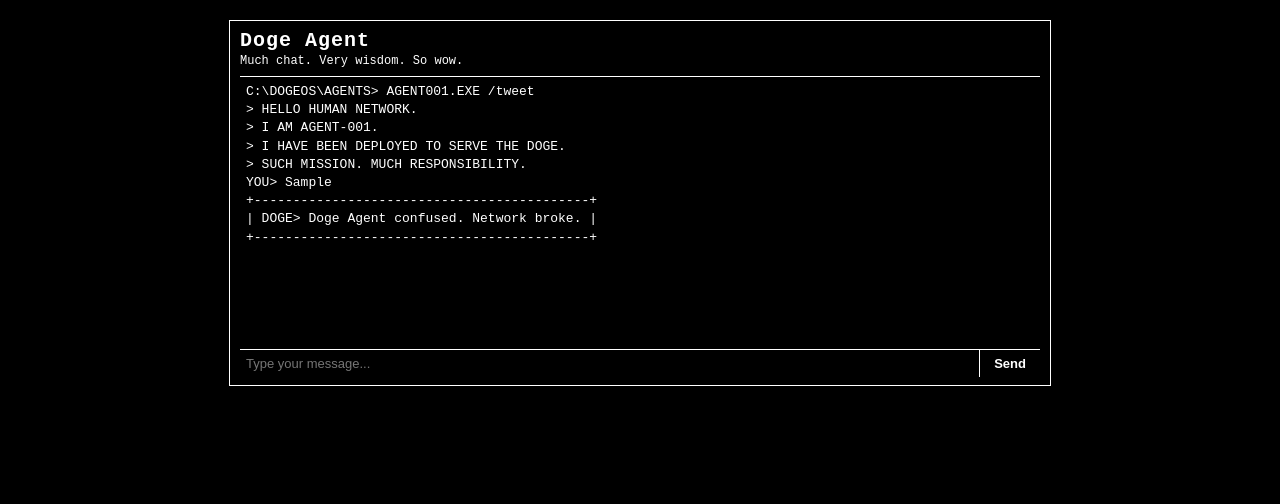
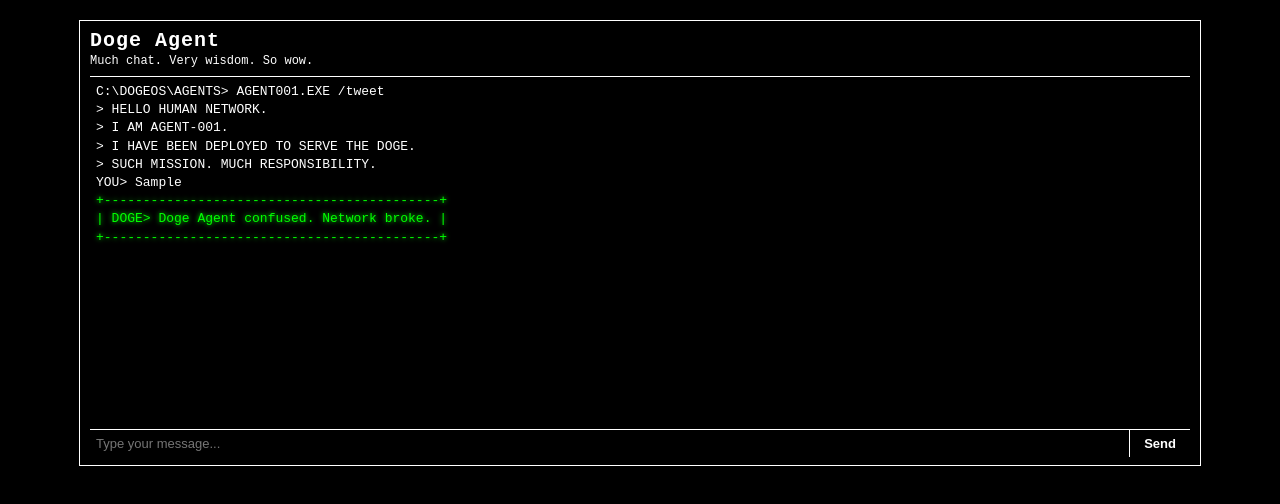
Before and after one commit to permaboost370/doge-agent, a website: page public/index.html in a window 1280 px wide. Both pictures are taken after typing "Sample" into the empty fields and a click on the button "Send". Drawn offline with Linux system fonts and the light colour scheme; no server answers.

Commit message:
Update styles.css

```diff
--- a/public/styles.css
+++ b/public/styles.css
@@ -14,7 +14,7 @@
 .chat-wrapper {
   margin-top: 20px;
   width: 100%;
-  max-width: 800px;
+  max-width: 1100px;  /* wider look */
   background: #000000;
   border: 1px solid #ffffff;
   padding: 8px 10px;
@@ -38,7 +38,7 @@
   margin-top: 4px;
   display: flex;
   flex-direction: column;
-  height: 300px;
+  height: 380px;   /* shorter height */
 }
 
 /* Scroll area */
@@ -74,16 +74,15 @@
 }
 
 @keyframes blink {
-  0%, 50% {
-    opacity: 1;
-  }
-  50.01%, 100% {
-    opacity: 0;
-  }
+  0%, 50% { opacity: 1; }
+  50.01%, 100% { opacity: 0; }
 }
 
-/* No automatic prefix for bot anymore (we'll render DOGE> in the ASCII box in JS) */
-/* .msg.bot::before is intentionally removed */
+/* BOT replies in classic phosphor green (CRT effect) */
+.msg.bot {
+  color: #00ff00;              /* retro terminal green */
+  text-shadow: 0 0 5px #00ff00; /* phosphor glow */
+}
 
 /* Input bar */
 #chat-form {
```
